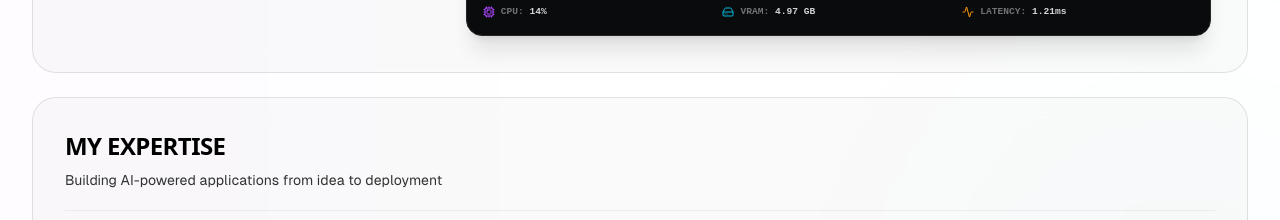
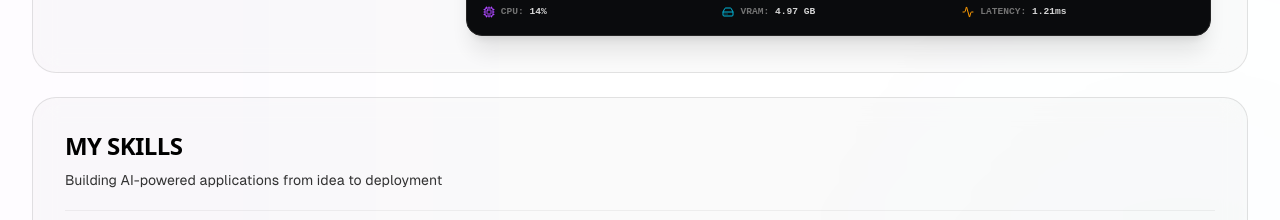
Before and after one commit to piyushlandge04/Portfolio.piyushlandge-, a React (Vite) app: page / in a window 1280 px wide. Shown: the part 1640-1860 px from the top of the page. Built offline with nearby package versions, Linux system fonts and the light colour scheme; no server answers; a web font is replaced by a local one.

Commit message:
Rename MY EXPERTISE heading to MY SKILLS in About section

```diff
--- a/src/WebPages/About.jsx
+++ b/src/WebPages/About.jsx
@@ -307,7 +307,7 @@ export default function About() {
             {/* Header: Title & Subtitle */}
             <div className="text-center md:text-left relative z-10 border-b border-text-primary/5 pb-5">
               <h3 className="font-heading font-black text-2xl text-text-primary tracking-tight mb-2 uppercase">
-                MY EXPERTISE
+                MY SKILLS
               </h3>
               <p className="font-sans text-sm text-text-muted">
                 Building AI-powered applications from idea to deployment
```
